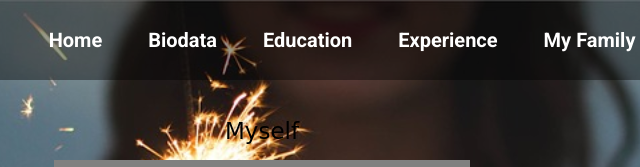
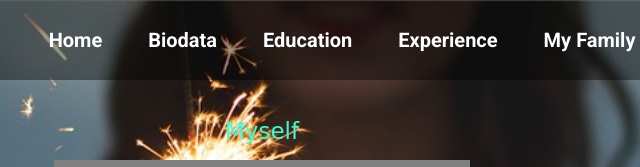
Before and after one commit to mcinn20/website-project, a plain HTML site: page gallery.html in a window 1280 px wide. Shown: the top 167 px of the page, 378-1018 px from the left. Drawn offline with Linux system fonts and the light colour scheme.

Commit message:
Update style5.css

```diff
--- a/css/style5.css
+++ b/css/style5.css
@@ -66,7 +66,7 @@ img{
 
 p{
 	font-family: 'Yanone+Kaffeesatz', cursive;
-  	color: black;
+  	color: #33FFD5;
   	text-align: center;
   	position: relative;
   	top: 20px;
```
